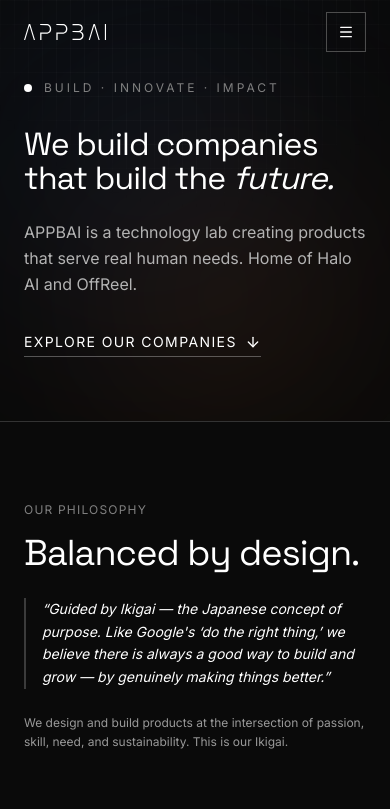
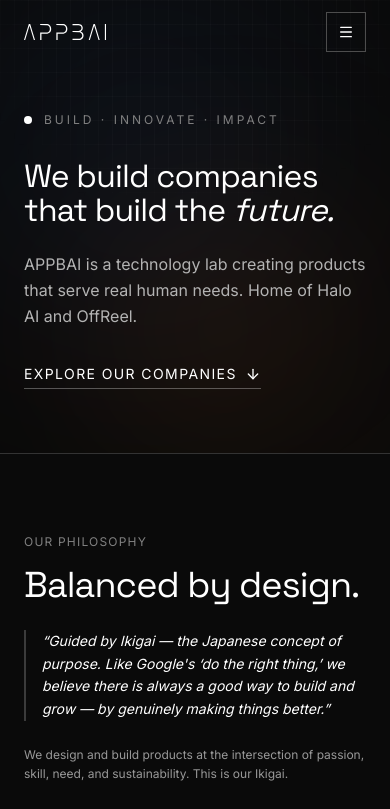
Before and after one commit to APPBAI/APPBAI, a Next.js app: page / in a window 390 px wide. Shown: the top 809 px of the page. Built offline with nearby package versions, Linux system fonts and the light colour scheme.

Commit message:
design: increase gap between header and hero section
- Adjust top padding of Hero section in app/page.tsx to create a more spacious layout.
- Increase pt-20 to pt-28 on mobile and md:pt-32 to md:pt-44 on desktop for a cleaner separation below the fixed header.

```diff
--- a/app/page.tsx
+++ b/app/page.tsx
@@ -13,8 +13,7 @@
 export default function Home() {
   return (
     <div className="min-h-screen font-body selection:bg-black selection:text-white dark:selection:bg-white dark:selection:text-black">
-      {/* Hero Section */}
-      <section className="relative px-6 md:px-12 lg:px-24 pt-20 pb-16 md:pt-32 md:pb-32 max-w-[1400px] mx-auto border-b border-gray-200 dark:border-gray-800 overflow-hidden">
+      <section className="relative px-6 md:px-12 lg:px-24 pt-28 pb-16 md:pt-44 md:pb-32 max-w-[1400px] mx-auto border-b border-gray-200 dark:border-gray-800 overflow-hidden">
         {/* Subtle grid background */}
         <div className="absolute inset-0 bg-[linear-gradient(to_right,#8080800a_1px,transparent_1px),linear-gradient(to_bottom,#8080800a_1px,transparent_1px)] bg-[size:14px_24px] [mask-image:radial-gradient(ellipse_60%_50%_at_50%_0%,#000_70%,transparent_100%)] pointer-events-none" />
 
```
